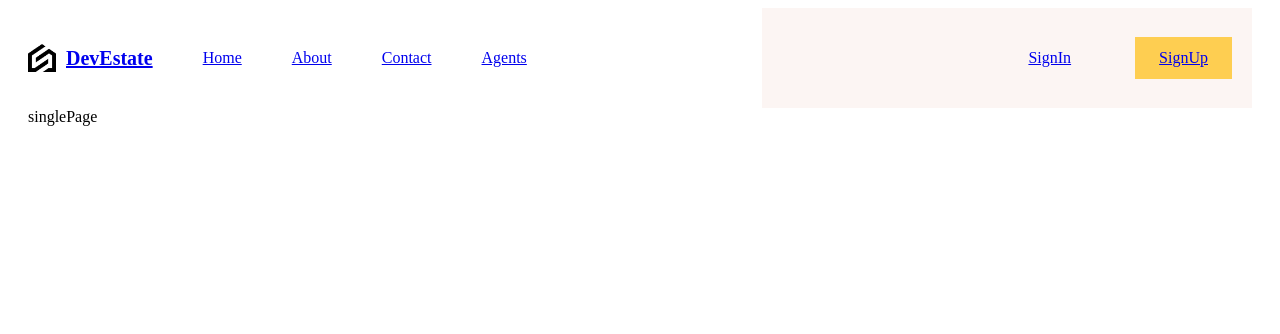
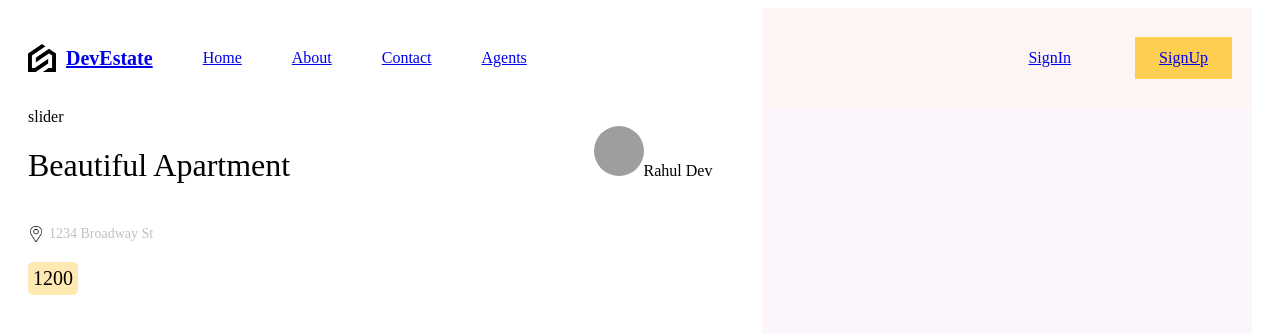
Before and after one commit to DevRahulll/Real-Estate-App, a React (Vite) app in the folder client/: page /1 in a window 1280 px wide. Shown: the top 334 px of the page. Built offline with nearby package versions, Linux system fonts and the light colour scheme; grey boxes are pictures that could not be loaded; the HTML template or start-up script is replaced by a standard one.

Commit message:
single page user profile page is completed

```diff
--- a/client/src/components/map/Map.jsx
+++ b/client/src/components/map/Map.jsx
@@ -13,6 +13,7 @@
                 url="https://{s}.tile.openstreetmap.org/{z}/{x}/{y}.png"
             />
             {items.map(item=>{
+                // console.log(item);
                 <Pin item={item} key={item.id}/>
             })}
         </MapContainer>
--- a/client/src/components/pin/Pin.jsx
+++ b/client/src/components/pin/Pin.jsx
@@ -3,8 +3,10 @@
 import { Link } from 'react-router-dom'
 
 function Pin({ item }) {
+
     return (
         <Marker position={[item.latitude, item.longitude]}>
+
             <Popup>
 
                 <div className="popupContainer">
--- /dev/null
+++ b/client/src/components/slider/Slider.jsx
@@ -0,0 +1,9 @@
+import React from 'react'
+
+function Slider() {
+  return (
+    <div className="slider">slider</div>
+  )
+}
+
+export default Slider
--- a/client/src/pages/singlePage/SinglePage.jsx
+++ b/client/src/pages/singlePage/SinglePage.jsx
@@ -1,8 +1,39 @@
 import React from 'react'
+import "./singlePage.scss"
+import Slider from '../../components/slider/Slider.jsx'
+import { singlePostData, userData } from "../../lib/dummyData.js"
 
 function singlePage() {
   return (
-    <div>singlePage</div>
+    <div className="singlePage">
+      <div className="details">
+        <div className="wrapper">
+          <Slider images={singlePostData.images} />
+          <div className="info">
+            <div className="top">
+              <div className="post">
+                <h1>{singlePostData.title}</h1>
+                <div className="address">
+                  <img src="/pin.png" alt="" />
+                  <span>{singlePostData.address}</span>
+                </div>
+                <div className="price">{singlePostData.price}</div>
+              </div>
+              <div className="user">
+                <img src={userData.img} alt="" />
+                <span>{userData.name}</span>
+              </div>
+            </div>
+            <div className="bottom"></div>
+          </div>
+        </div>
+      </div>
+      <div className="features">
+        <div className="wrapper">
+
+        </div>
+      </div>
+    </div>
   )
 }
 
--- /dev/null
+++ b/client/src/pages/singlePage/singlePage.scss
@@ -0,0 +1,70 @@
+.singlePage {
+  display: flex;
+  height: 100%;
+
+  .details {
+    flex: 3;
+
+    .wrapper {
+      padding-right: 50px;
+
+      .info {
+
+        .top {
+
+            display: flex;
+            justify-content: space-between;
+
+          .post {
+            display: flex;
+            flex-direction: column;
+            gap: 20px;
+            h1{
+                font-weight: 400;
+            }
+            .address{
+                display: flex;
+                gap: 5px;
+                align-items: center;
+                color: #8888;
+                font-size: 14px;
+
+                img{
+                  width: 16px;
+                  height: 16px;
+                }
+            }
+            .price{
+                padding: 5px;
+                background-color: rgba(254,205,81,0.438);
+                border-radius: 5px;
+                width: max-content;
+                font-size: 20px;
+                font-weight: 300;
+            }
+          }
+          .user {
+            img{
+                width: 50px;
+                height: 50px;
+                border-radius: 50%;
+                object-fit: cover;
+            }
+
+          }
+        }
+        // .bottom {
+        // }
+      }
+    }
+  }
+
+  .features {
+    flex: 2;
+    background-color: #fcf5fc;
+
+    .wrapper {
+      padding: 0px 20px;
+    }
+  }
+}
```
Also changed, not shown: client/src/components/slider/slider.scss (added), client/src/lib/dummyData.js.
